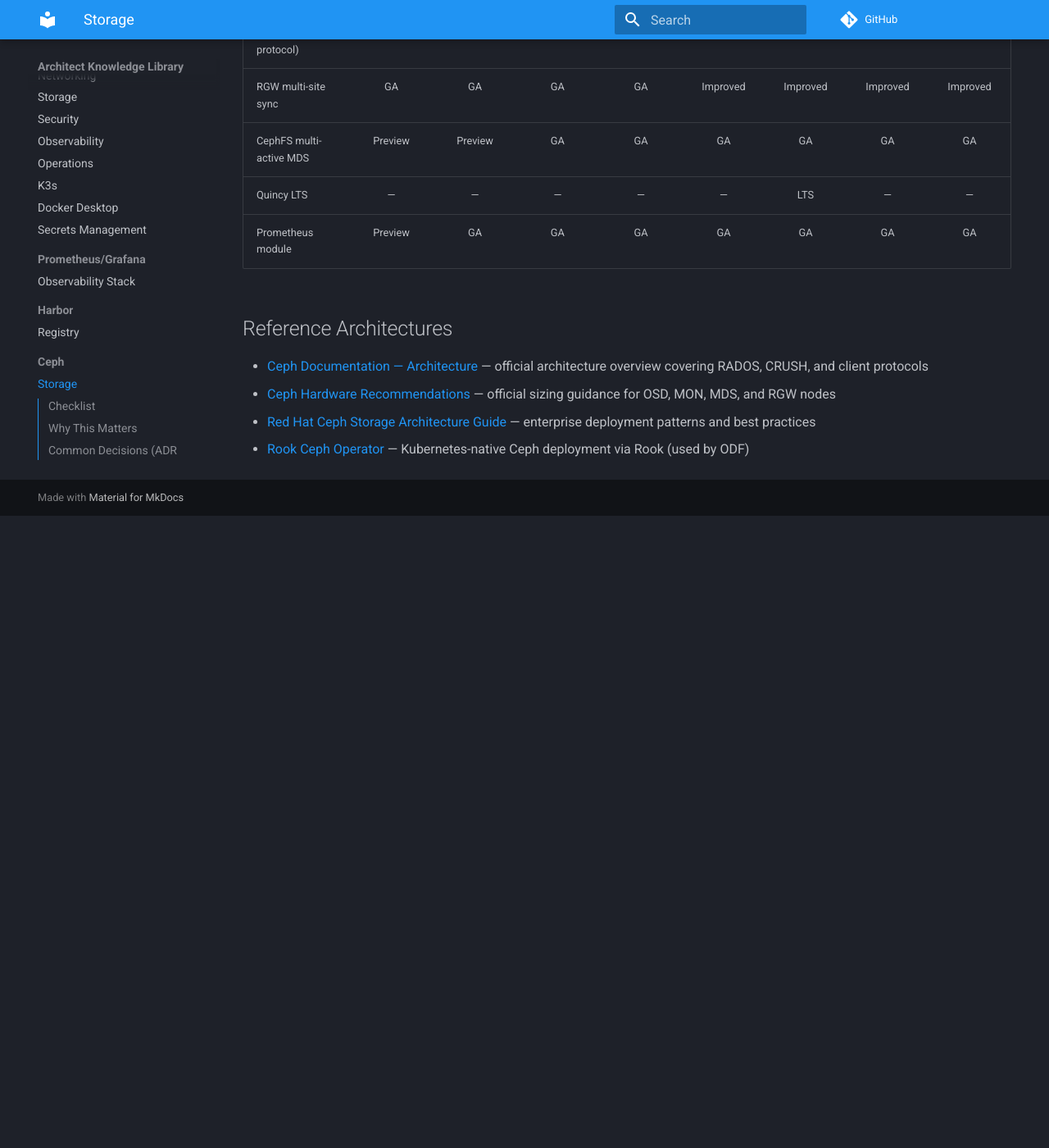
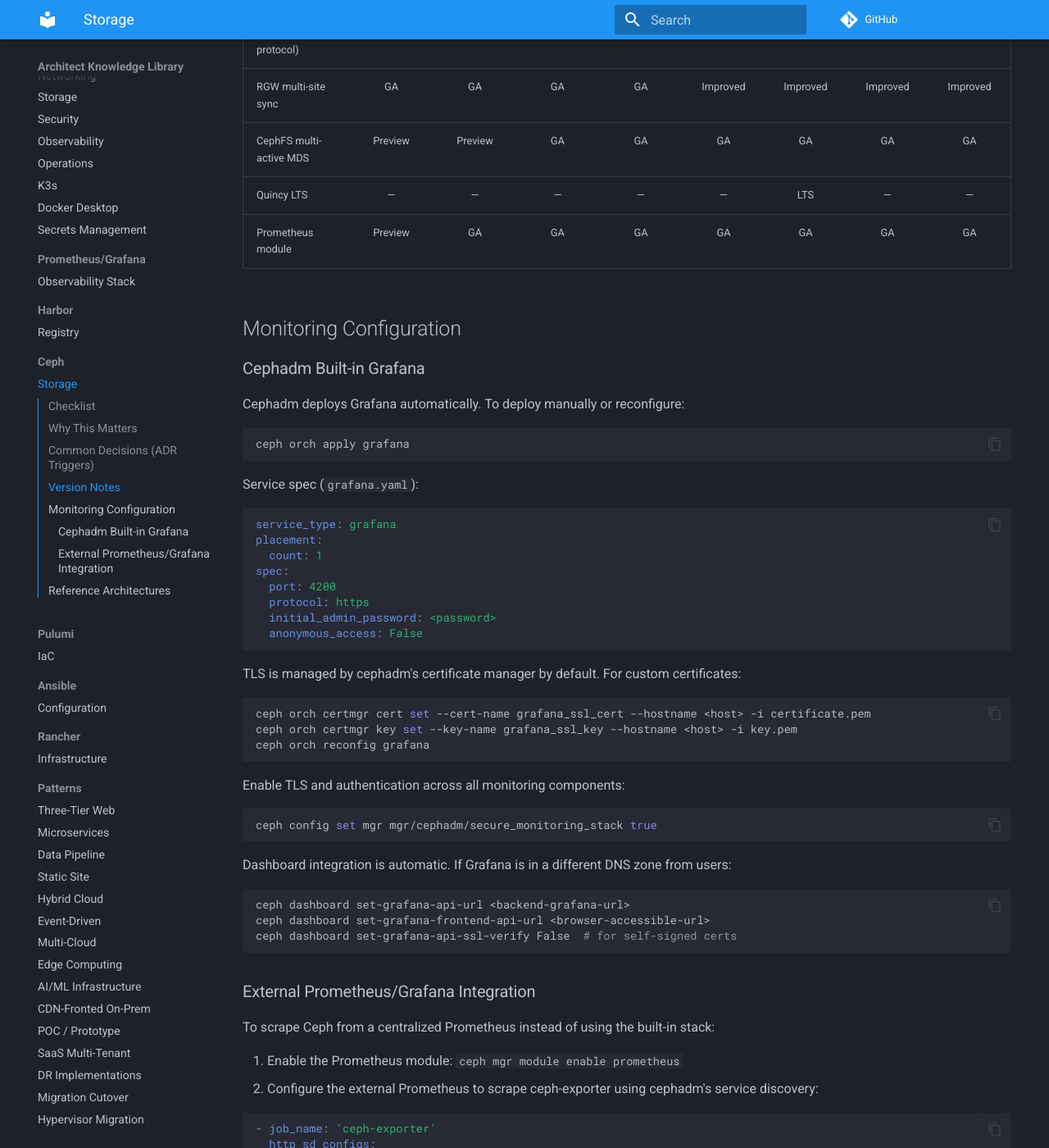
Before and after one commit to ErikEvenson/architect, an MkDocs documentation site: the page built from knowledge/providers/ceph/storage.md, in a window 1280 px wide and 1400 px high, scrolled down 2833 px. Shown: the whole window at 82% size. Built offline with MkDocs 1.6.1 and Material for MkDocs 9.7.7, drawn with Linux system fonts in a browser that asks for light colours; comment, search, counter and statistics services are not loaded; before the commit the page ends 3462 px from its top, so only the background shows below that; some of the changed text lies outside the part shown.

Commit message:
Knowledge library: add Ceph Grafana configuration details (extends #121)
Add Monitoring Configuration section to Ceph storage with cephadm Grafana
service spec, TLS setup, dashboard integration commands, and external
Prometheus scrape config using service discovery. Update Prometheus/Grafana
file with matching service discovery details.

Co-Authored-By: Claude Opus 4.6 (1M context) <noreply@anthropic.com>

````diff
--- a/knowledge/providers/ceph/storage.md
+++ b/knowledge/providers/ceph/storage.md
@@ -31,7 +31,7 @@ Ceph recovery after an OSD failure is I/O intensive — the cluster rebalances d
 ## Common Decisions (ADR Triggers)
 
 - **Deployment tool** — cephadm (official, container-based, Octopus+) vs Rook (Kubernetes operator, used by ODF) vs manual (legacy) — cephadm for standalone, Rook for K8s-integrated
-- **Monitoring stack: built-in vs centralized** — cephadm deploys Prometheus, Grafana, Alertmanager, and Node Exporter as containers by default. When a centralized observability stack already exists (common in enterprise environments), running Ceph's built-in stack creates duplicate infrastructure and dashboard fragmentation. Options: (1) disable Ceph's monitoring containers and scrape `ceph-exporter` from the central Prometheus, importing Ceph dashboards into the central Grafana; (2) keep Ceph's stack isolated for storage team autonomy; (3) federate Ceph's Prometheus into the central instance. Rook deployments expose `ServiceMonitor` CRDs for Prometheus Operator — no built-in stack to manage. See also: [Prometheus/Grafana observability](../prometheus-grafana/observability.md)
+- **Monitoring stack: built-in vs centralized** — cephadm deploys Prometheus, Grafana, Alertmanager, and Node Exporter as containers by default (skip with `--skip-monitoring-stack` at bootstrap). When a centralized observability stack already exists (common in enterprise environments), running Ceph's built-in stack creates duplicate infrastructure and dashboard fragmentation. Options: (1) disable Ceph's monitoring containers and scrape `ceph-exporter` from the central Prometheus, importing Ceph dashboards into the central Grafana; (2) keep Ceph's stack isolated for storage team autonomy; (3) federate Ceph's Prometheus into the central instance. Rook deployments expose `ServiceMonitor` CRDs for Prometheus Operator — no built-in stack to manage. See also: [Prometheus/Grafana observability](../prometheus-grafana/observability.md)
 - **Replication vs erasure coding** — 3x replication (simple, fast reads, 3x raw cost) vs EC 4+2 (1.5x raw cost, higher write latency, no partial overwrites for RBD) — use replication for RBD/hot data, EC for RGW/cold data
 - **All-flash vs hybrid** — NVMe/SSD-only (high IOPS, predictable latency) vs HDD with NVMe WAL/DB (high capacity, lower cost, variable latency) — depends on workload IOPS requirements
 - **CephFS vs RGW vs RBD** — block (RBD for VMs/containers), object (RGW for S3-compatible), file (CephFS for shared POSIX) — often all three from one cluster
@@ -54,9 +54,77 @@ Ceph recovery after an OSD failure is I/O intensive — the cluster rebalances d
 | Quincy LTS | — | — | — | — | — | LTS | — | — |
 | Prometheus module | Preview | GA | GA | GA | GA | GA | GA | GA |
 
+## Monitoring Configuration
+
+### Cephadm Built-in Grafana
+
+Cephadm deploys Grafana automatically. To deploy manually or reconfigure:
+
+```bash
+ceph orch apply grafana
+```
+
+Service spec (`grafana.yaml`):
+
+```yaml
+service_type: grafana
+placement:
+  count: 1
+spec:
+  port: 4200
+  protocol: https
+  initial_admin_password: <password>
+  anonymous_access: False
+```
+
+TLS is managed by cephadm's certificate manager by default. For custom certificates:
+
+```bash
+ceph orch certmgr cert set --cert-name grafana_ssl_cert --hostname <host> -i certificate.pem
+ceph orch certmgr key set --key-name grafana_ssl_key --hostname <host> -i key.pem
+ceph orch reconfig grafana
+```
+
+Enable TLS and authentication across all monitoring components:
+
+```bash
+ceph config set mgr mgr/cephadm/secure_monitoring_stack true
+```
+
+Dashboard integration is automatic. If Grafana is in a different DNS zone from users:
+
+```bash
+ceph dashboard set-grafana-api-url <backend-grafana-url>
+ceph dashboard set-grafana-frontend-api-url <browser-accessible-url>
+ceph dashboard set-grafana-api-ssl-verify False  # for self-signed certs
+```
+
+### External Prometheus/Grafana Integration
+
+To scrape Ceph from a centralized Prometheus instead of using the built-in stack:
+
+1. Enable the Prometheus module: `ceph mgr module enable prometheus`
+2. Configure the external Prometheus to scrape ceph-exporter using cephadm's service discovery:
+
+```yaml
+- job_name: 'ceph-exporter'
+  http_sd_configs:
+  - url: https://<mgr-ip>:8765/sd/prometheus/sd-config?service=ceph-exporter
+    basic_auth:
+      username: '<username>'
+      password: '<password>'
+    tls_config:
+      ca_file: '/path/to/ca.crt'
+```
+
+3. Import Ceph Grafana dashboards from the [ceph-mixin dashboards](https://github.com/ceph/ceph/tree/main/monitoring/ceph-mixin/dashboards_out) into the centralized Grafana.
+4. Configure "Dashboard1" as the Prometheus data source name in Grafana (required by Ceph dashboard JSON).
+
 ## Reference Architectures
 
 - [Ceph Documentation — Architecture](https://docs.ceph.com/en/latest/architecture/) — official architecture overview covering RADOS, CRUSH, and client protocols
 - [Ceph Hardware Recommendations](https://docs.ceph.com/en/latest/start/hardware-recommendations/) — official sizing guidance for OSD, MON, MDS, and RGW nodes
 - [Red Hat Ceph Storage Architecture Guide](https://docs.redhat.com/en/documentation/red_hat_ceph_storage/) — enterprise deployment patterns and best practices
 - [Rook Ceph Operator](https://rook.io/docs/rook/latest/) — Kubernetes-native Ceph deployment via Rook (used by ODF)
+- [Ceph Monitoring Services (cephadm)](https://docs.ceph.com/en/latest/cephadm/services/monitoring/) — deploying and configuring Prometheus, Grafana, and Alertmanager via cephadm
+- [Ceph Dashboard — Grafana](https://docs.ceph.com/en/latest/mgr/dashboard/) — configuring Grafana integration with the Ceph Dashboard UI
````
Also changed, not shown: knowledge/providers/prometheus-grafana/observability.md (+1 -1 lines).
